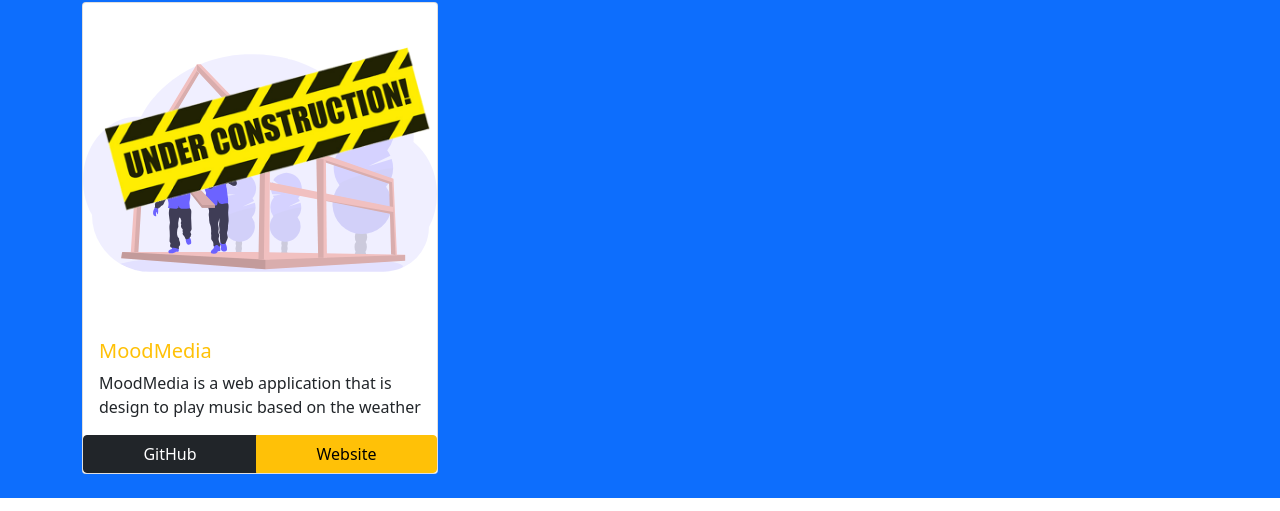
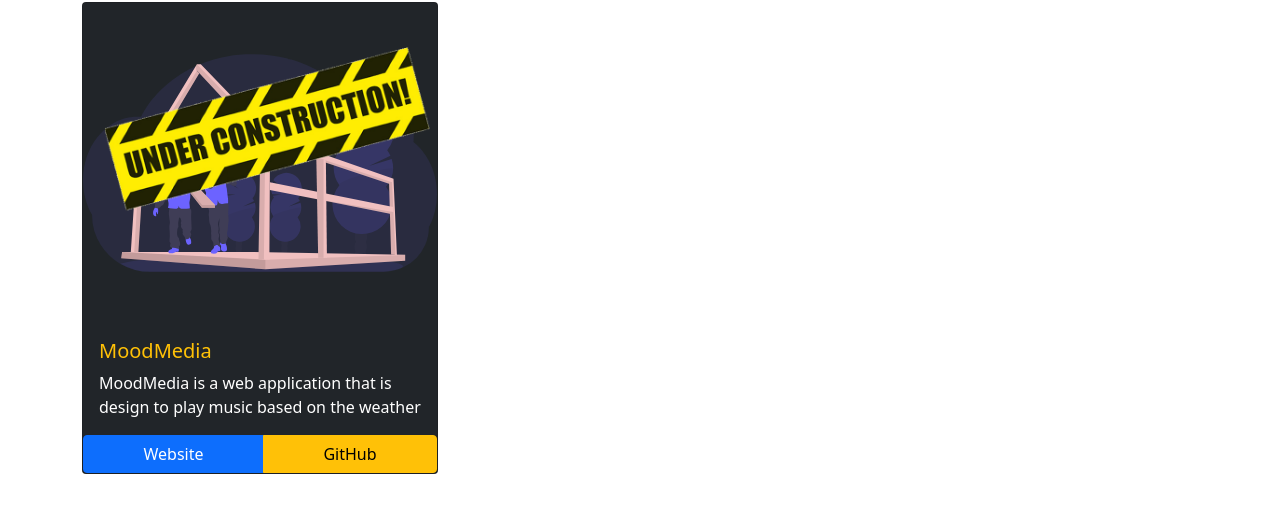
Before and after one commit to Invoke-STPE/Invoke-STPE.github.io, a plain HTML site: page index.html in a window 1280 px wide. Shown: the part 719-1230 px from the top of the page. Drawn offline with nearby package versions, Linux system fonts and the light colour scheme.

Commit message:
Visual update
Updated background color to a broken white one.
Updated project component's buttons colors and position.

```diff
--- a/Components/projectPageComponent.js
+++ b/Components/projectPageComponent.js
@@ -1,6 +1,6 @@
 app.component("projectpage-component", {
   template: /* html */ `<div>
-  <h1 class="text-center display-4 pb-2">Projects</h1>
+  <h1 class="text-center display-4 pb-2 fw-bold">Projects</h1>
     <div class="row pb-2">
       <div
         class="col-md-4 d-md-flex align-items-stretch pb-3"
@@ -17,7 +17,7 @@
 });
 
 app.component("project-component", {
-  template: /* HTML */ `<div class="card">
+  template: /* HTML */ `<div class="card bg-dark text-white">
     <div class="product-holder">
       <img v-bind:src="project.image" class="card-img-top" alt="..." />
       <img
@@ -33,13 +33,13 @@
       <p class="card-text">{{ project.description }}</p>
     </div>
     <div class="btn-group w-100">
-      <a class="btn btn-dark mt-auto btn-block" v-bind:href="project.gitHub"
-        >GitHub</a
-      >
       <a
-        class="btn btn-warning mt-auto btn-block"
+        class="btn btn-primary mt-auto btn-block"
         v-bind:href="project.livePreview"
         >Website</a
+      >
+      <a class="btn btn-warning mt-auto btn-block" v-bind:href="project.gitHub"
+        >GitHub</a
       >
     </div>
   </div>`,
--- a/index.html
+++ b/index.html
@@ -49,7 +49,7 @@
         </div>
     </section>
       <!-- Projects -->
-      <section class="pt-4 bg-primary">
+      <section class="pt-4">
         <div class="container">
           <projectpage-component
             v-model:projects="projects"
--- a/stylesheets/style.css
+++ b/stylesheets/style.css
@@ -1,3 +1,6 @@
+html {
+  color: #F8F7F3;
+}
 header a {
   text-decoration: none;
   color: inherit;
```
